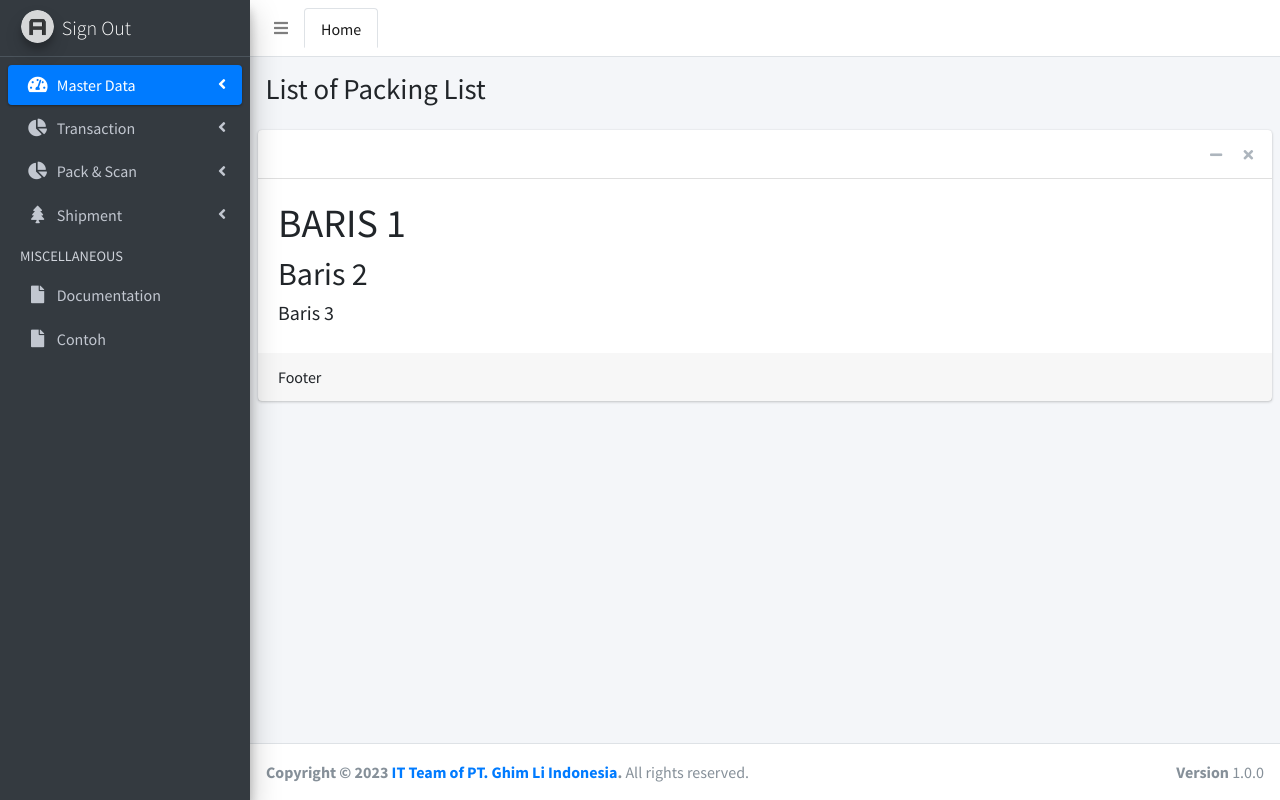
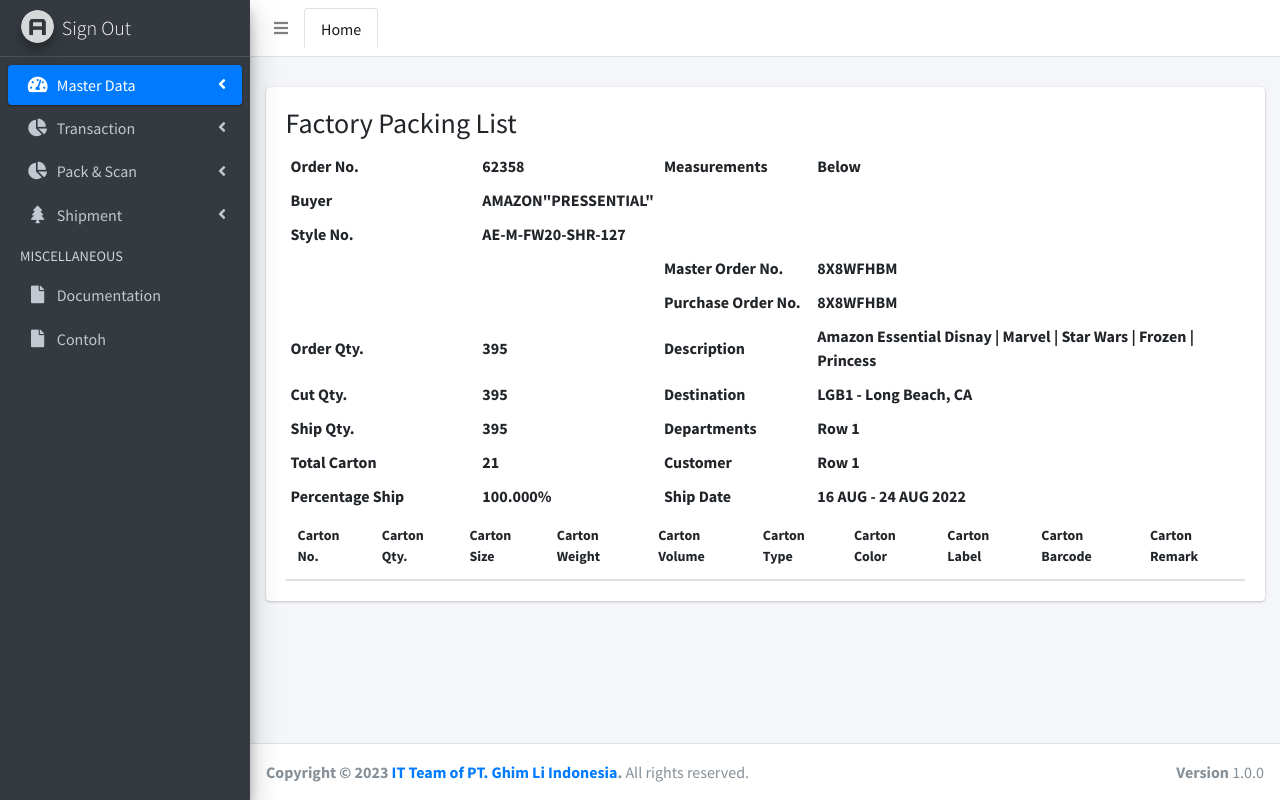
Before and after one commit to van-grafity/packing-codeigniter-app, a CodeIgniter 4 app: the page made by app/Views/PL/index.php in a window 1280 px wide. Run offline with PHP 8.4 and a stand-in for CodeIgniter, Linux system fonts and the light colour scheme; the template is opened without the code that fills it: most values are stand-ins (such as "Sample title", 1, 10 or a date in 2020); lists and menus that the app fills with data are empty; some libraries are stand-ins or nearby versions.

Commit message:
added ui factory packing list

```diff
--- a/app/Config/Routes.php
+++ b/app/Config/Routes.php
@@ -40,6 +40,7 @@ $routes->get('/buyer/update/(:segment)', 'Buyer::update/$1');
 $routes->delete('buyer/(:num)', 'Buyer::delete/$1');
 $routes->get('/buyer/(:any)', 'Buyer::detail/$1');
 
+$routes->get('/packinglist', 'PackingList::index');
 
 /*
  * --------------------------------------------------------------------
--- a/app/Views/PL/index.php
+++ b/app/Views/PL/index.php
@@ -1,52 +1,120 @@
 <?= $this->extend('app-layout/template'); ?>
 
 <?= $this->Section('content'); ?>
-<!-- Content Wrapper. Contains page content -->
 <div class="content-wrapper">
-    <!-- Content Header (Page header) -->
     <section class="content-header">
+    </section>
+
+     <section class="content">
         <div class="container-fluid">
-            <!-- Container-fluid -->
-            <div class="row mb-2">
-                <div class="col-sm-6">
-                    <h1>List of Packing List</h1>
+            <div class="row">
+                <div class="col">
+                    <div class="card">
+                        <div class="card-body">
+                            <h3>Factory Packing List</h3>
+                            <table>
+                                <table width="100%">
+                                    <tr>
+                                        <td width="20%">Order No.</td>
+                                        <td width="16%">62358</td>
+                                        <td width="16%">Measurements</td>
+                                        <td>Below</td>
+                                    </tr>
+                                    <tr>
+                                        <td>Buyer</td>
+                                        <td>AMAZON"PRESSENTIAL"</td>
+                                        <td></td>
+                                        <td></td>
+                                    </tr>
+                                    <tr>
+                                        <td>Style No.</td>
+                                        <td>AE-M-FW20-SHR-127</td>
+                                        <td></td>
+                                        <td></td>
+                                    </tr>
+                                    <tr>
+                                        <td></td>
+                                        <td></td>
+                                        <td>Master Order No.</td>
+                                        <td>8X8WFHBM</td>
+                                    </tr>
+                                    <tr>
+                                        <td></td>
+                                        <td></td>
+                                        <td>Purchase Order No.</td>
+                                        <td>8X8WFHBM</td>
+                                    </tr>
+                                    <tr>
+                                        <td>Order Qty.</td>
+                                        <td>395</td>
+                                        <td>Description</td>
+                                        <td>Amazon Essential Disnay | Marvel | Star Wars | Frozen | Princess</td>
+                                    </tr>
+                                    <tr>
+                                        <td>Cut Qty.</td>
+                                        <td>395</td>
+                                        <td>Destination</td>
+                                        <td>LGB1 - Long Beach, CA</td>
+                                    </tr>
+                                    <tr>
+                                        <td>Ship Qty.</td>
+                                        <td>395</td>
+                                        <td>Departments</td>
+                                        <td>Row 1</td>
+                                    </tr>
+                                    <tr>
+                                        <td>Total Carton</td>
+                                        <td>21</td>
+                                        <td>Customer</td>
+                                        <td>Row 1</td>
+                                    </tr>
+                                    <tr>
+                                        <td>Percentage Ship</td>
+                                        <td>100.000%</td>
+                                        <td>Ship Date</td>
+                                        <td>16 AUG - 24 AUG 2022</td>
+                                    </tr>
+                                </table>
+                            </table>
+
+                            <table class="table">
+                                <thead>
+                                    <tr>
+                                        <th>Carton No.</th>
+                                        <th>Carton Qty.</th>
+                                        <th>Carton Size</th>
+                                        <th>Carton Weight</th>
+                                        <th>Carton Volume</th>
+                                        <th>Carton Type</th>
+                                        <th>Carton Color</th>
+                                        <th>Carton Label</th>
+                                        <th>Carton Barcode</th>
+                                        <th>Carton Remark</th>
+                                    </tr>
+                                </thead>
+                                <tbody></tbody>
+                            </table>
+                        </div>
+                    </div>
                 </div>
             </div>
         </div>
-        <!-- /.container-fluid -->
+
+        <style type="text/css">
+            .table {
+                border-collapse: collapse;
+                width: 100%;
+                font-size: 14px;
+
+            }
+
+            .table,
+            th,
+            td {
+                padding: 5px;
+                font-weight: bold;
+            }
+        </style>
     </section>
-    <!-- /.content header -->
-
-    <!-- Main content -->
-    <section class="content">
-        <!-- Default box -->
-        <div class="card">
-            <div class="card-header">
-                <div class="card-tools">
-                    <button type="button" class="btn btn-tool" data-card-widget="collapse" title="Collapse">
-                        <i class="fas fa-minus"></i>
-                    </button>
-                    <button type="button" class="btn btn-tool" data-card-widget="remove" title="Remove">
-                        <i class="fas fa-times"></i>
-                    </button>
-                </div>
-            </div>
-            <!-- /.card-header -->
-            <div class="card-body">
-                <h1>BARIS 1</h1>
-                <h2>Baris 2</h2>
-                <h5>Baris 3</h5>
-            </div>
-            <!-- /.card-body -->
-            <div class="card-footer">
-                Footer
-            </div>
-            <!-- /.card-footer-->
-        </div>
-        <!-- /.card -->
-    </section>
-    <!-- /.content -->
 </div>
-<!-- /.content-wrapper -->
-
-<?= $this->endSection('content'); ?>
+<?= $this->endSection(); ?>
--- a/app/Views/app-layout/template.php
+++ b/app/Views/app-layout/template.php
@@ -102,8 +102,8 @@
                                         <p>Buyer PO</p>
                                     </a>
                                 </li>
-                                <li class="nav-item">
-                                    <a href="../index.php/packinglist" class="nav-link">
+                                <li class="nav-item" <?php if ($title == 'Factory Packing List') echo 'active' ?>>
+                                    <a class="nav-link" href="<?php echo base_url('packinglist') ?>">
                                         <i class="nav-icon far fa-file text-info"></i>
                                         <p>Packing List</p>
                                     </a>
```
Also changed, not shown: app/Controllers/PackingList.php (+6 -2 lines), app/Views/PL/index_copy.php (added, +52 -0 lines).
